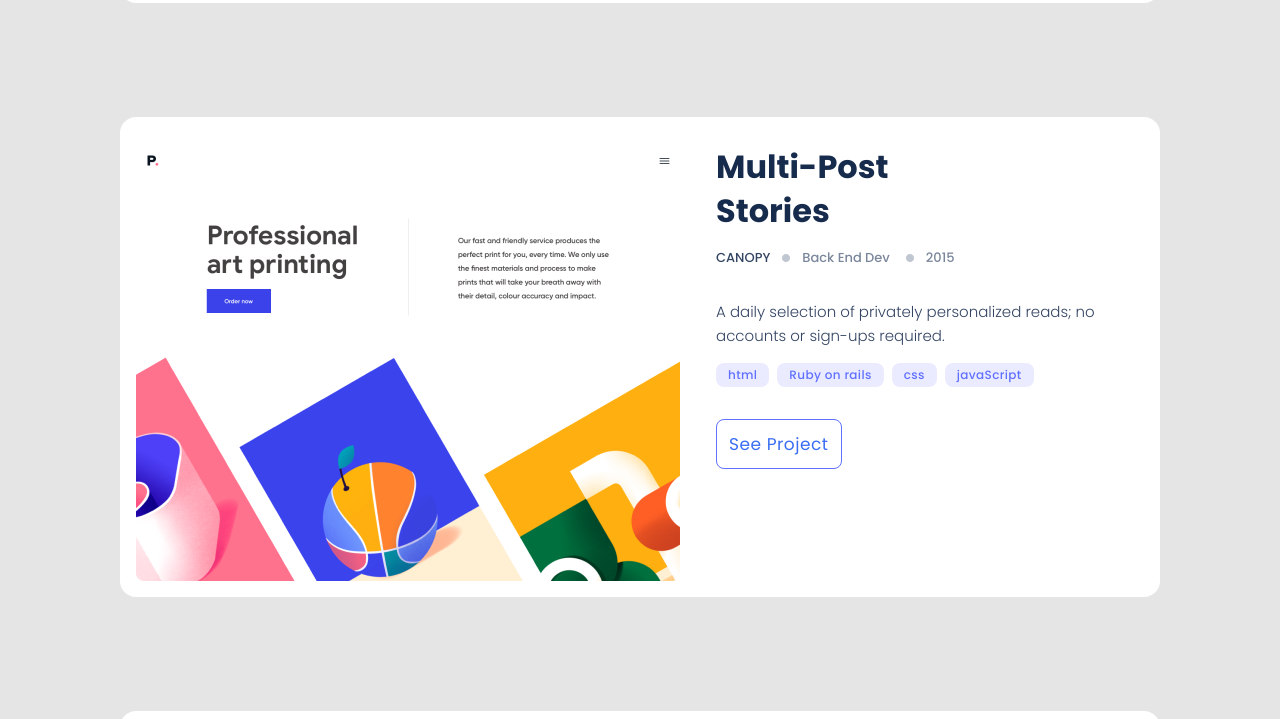
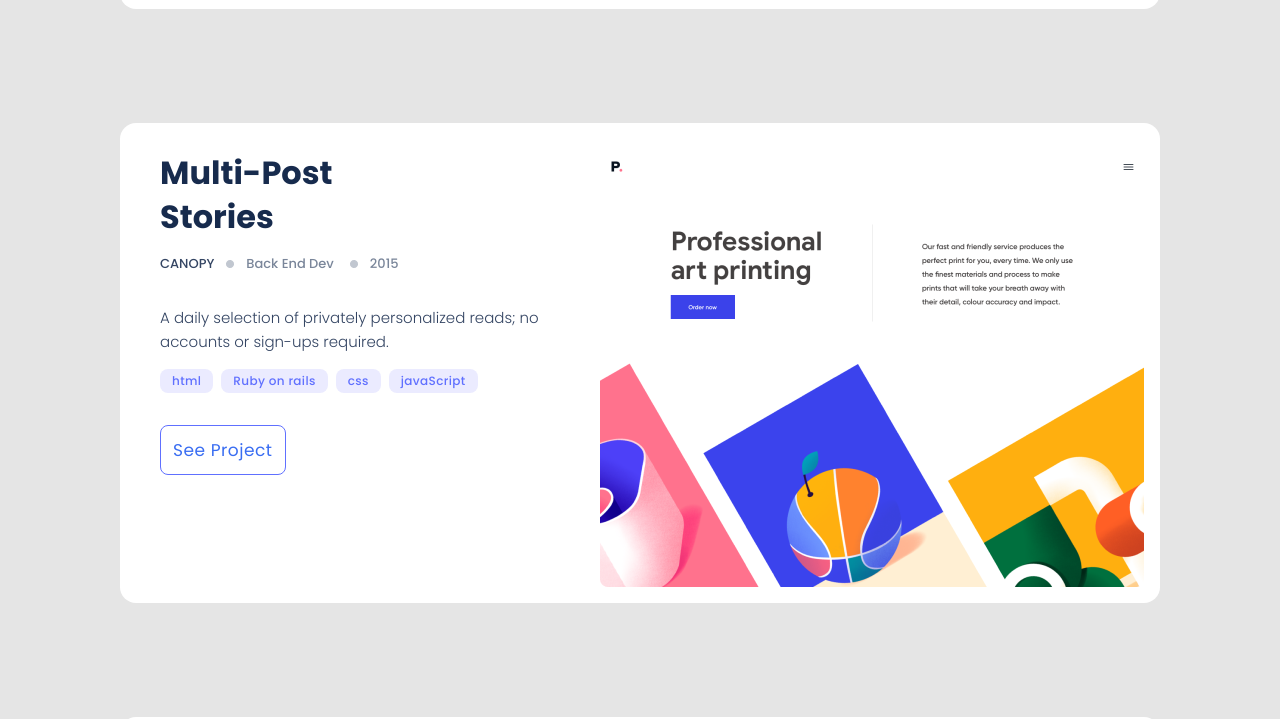
Before and after one commit to SamTush/portfolio, a plain HTML site: page index.html in a window 1280 px wide. Shown: the part 1460-2179 px from the top of the page. Drawn offline with Linux system fonts and the light colour scheme.

Commit message:
Add row reverse to css

```diff
--- a/index.html
+++ b/index.html
@@ -86,7 +86,7 @@
                     <button><a>See Project</a></button>
                 </div>
             </div>
-            <div id="row-reverse" class="grid-item grid-item-2">
+            <div  id="reverse" class="grid-item grid-item-2 row-reverse">
                 <div class="card-box">
                     <img class="mobile-image" src="images/Snapshoot-Portfolio2.png" alt="" srcset="">
                     <img class="desktop-image" src="images/Snapshoot-Portfolio3.png" alt="" srcset="">
@@ -142,7 +142,7 @@
                     <button><a>See Project</a></button>
                 </div>
             </div>
-            <div class="grid-item grid-item-4">
+            <div  id="reverse" class="grid-item grid-item-4">
                 <div class="card-box">
                     <img class="mobile-image" src="images/Snapshoot Portfolio4.png" alt="" srcset="">
                     <img class="desktop-image" src="images/Snapshoot-Portfolio5.png" alt="" srcset="">
--- a/style.css
+++ b/style.css
@@ -449,6 +449,7 @@ textarea {
     font-weight: 500;
     font-size: 15px;
     line-height: 20px;
+    margin-top: 6px;
     display: flex;
     text-align: center;
     justify-content: space-between;
@@ -507,6 +508,11 @@ textarea {
 
   .grid-container {
     display: grid;
+  }
+
+  #reverse {
+    display: flex;
+    flex-direction: row-reverse;
   }
 
   .text-box p,
```
Also changed, not shown: 1 other file.
